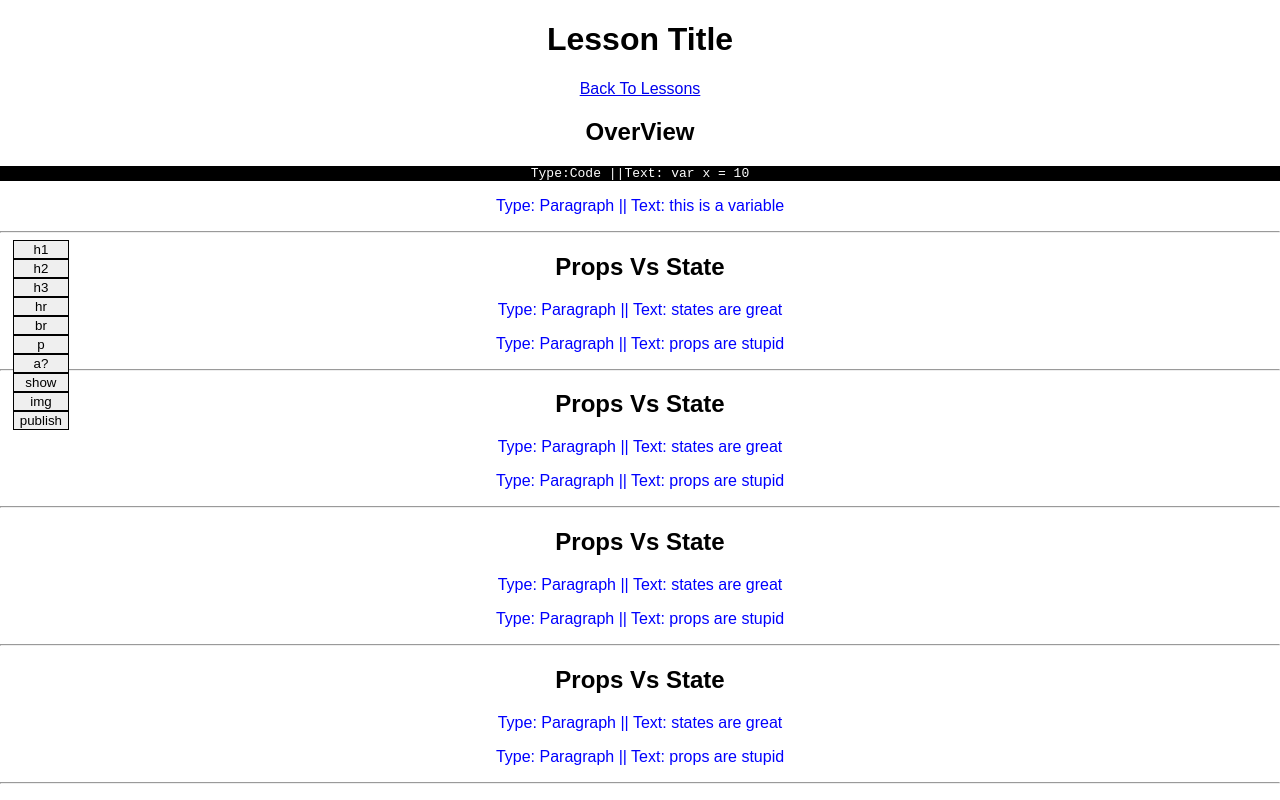
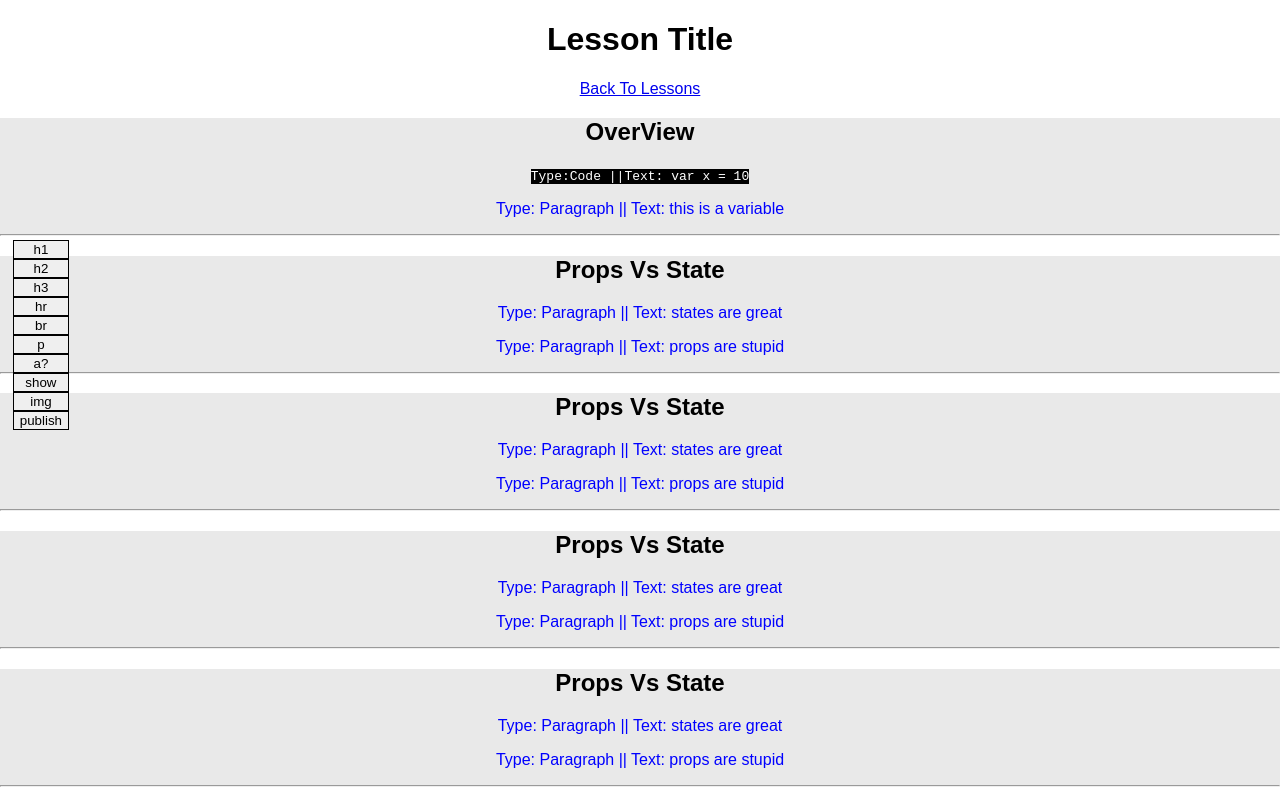
Before and after one commit to shyguy91/lads, a React (Create React App) app: page /lesson in a window 1280 px wide. Built offline with nearby package versions, Linux system fonts and the light colour scheme.

Commit message:
double click editable EVERYTHING! toolbar not finished

```diff
--- /dev/null
+++ b/src/components/teacher/lesson/CustomElement.js
@@ -0,0 +1,32 @@
+import React,{Component} from 'react';
+import '../style.css'
+import Form from './toolbox/form/Form'
+
+//const Code = (props) => (<code className={props.type}>Type:Code ||Text: {props.text}</code>)
+
+// const Paragraph = (props) => (<p onClick={()=>alert('hi')} className={props.type}>Type: Paragraph || Text: {props.text}</p>)
+
+class CustomElement extends Component {
+    // componentWillReceiveProps() {
+    //     this.selectType()
+    // }
+    selectType = () => {
+        if(this.props.editing) {
+            return <Form text={this.props.text} editContent={this.props.editContent} sectionIndex={this.props.sectionIndex} contentIndex={this.props.contentIndex}/>
+        }
+        switch (this.props.type) {
+            case "paragraph":
+                return <p onDoubleClick={this.props.toggleEditing} className={this.props.type}>Type: Paragraph || Text: {this.props.text}</p>;
+            case "code":
+                return <code onDoubleClick={this.props.toggleEditing} className={this.props.type}>Type:Code ||Text: {this.props.text}</code>;
+        }
+    }
+    render() {
+        return (
+            <div>
+                {this.selectType()}
+            </div>
+        )
+    }
+}
+export default CustomElement;
--- a/src/components/teacher/lesson/elementTypes.js
+++ /dev/null
@@ -1,28 +0,0 @@
-import React,{Component} from 'react';
-import '../style.css'
-
-const Code = (props) => (<pre className={props.type}>Type:Code ||Text: {props.text}</pre>)
-
-const Paragraph = (props) => (<p className={props.type}>Type: Paragraph || Text: {props.text}</p>)
-
-class CustomElement extends Component {
-    // componentWillReceiveProps() {
-    //     this.selectType()
-    // }
-    selectType = () => {
-        switch (this.props.type) {
-            case "paragraph":
-                return <Paragraph type={this.props.type} text={this.props.text}/>;
-            case "code":
-                return <Code type={this.props.type} text={this.props.text} />;
-        }
-    }
-    render() {
-        return (
-            <div>
-                {this.selectType()}
-            </div>
-        )
-    }
-}
-export default CustomElement;
--- a/src/components/teacher/lesson/lesson.js
+++ b/src/components/teacher/lesson/lesson.js
@@ -3,83 +3,145 @@ import '../style.css'
 import { Link } from 'react-router-dom'
 import Section from './section'
 import Toolbox from './toolbox/Toolbox'
+import Form from './toolbox/form/Form'
 
 class Lesson extends Component {
     constructor(props) {
         super(props)
         this.state = {
-            title:"Lesson Title",
+            elementAdding: false,
+            currentButton: '',
+            currentSection: 0,
+
+            title: "Lesson Title",
             sections: [
                 {
                     header: "OverView",
+                    headerEditable: false,
                     contents: [//array of customElem
                         {
+                            editable: false,
                             type: "code",
                             text: "var x = 10"
                         },
                         {
+                            editable: false,
                             type: "paragraph",
                             text: "this is a variable"
                         }]
                 },
                 {
                     header: "Props Vs State",
+                    headerEditable: false,
                     contents: [
                         {
+                            editable: false,
                             type: "paragraph",
                             text: "states are great"
                         },
                         {
+                            editable: false,
                             type: "paragraph",
                             text: "props are stupid"
                         }]
                 },
                 {
                     header: "Props Vs State",
+                    headerEditable: false,
                     contents: [
                         {
+                            editable: false,
                             type: "paragraph",
                             text: "states are great"
                         },
                         {
+                            editable: false,
                             type: "paragraph",
                             text: "props are stupid"
                         }]
                 },
                 {
                     header: "Props Vs State",
+                    headerEditable: false,
                     contents: [
                         {
+                            editable: false,
                             type: "paragraph",
                             text: "states are great"
                         },
                         {
+                            editable: false,
                             type: "paragraph",
                             text: "props are stupid"
                         }]
                 },
                 {
                     header: "Props Vs State",
+                    headerEditable: false,
                     contents: [
                         {
+                            editable: false,
                             type: "paragraph",
                             text: "states are great"
                         },
                         {
+                            editable: false,
                             type: "paragraph",
                             text: "props are stupid"
                         }]
                 }
             ]
         }
+        this.addSection = this.addSection.bind(this);
+        this.editContent = this.editContent.bind(this);
+        this.toggleElementAdding = this.toggleElementAdding.bind(this);
+        this.toggleEditing = this.toggleEditing.bind(this);
     }
 
-    addSection(sectionIndex) {
+    addSection(header) {
+        let newSection = {
+            header: header,
+            headerEditable: false,
+            contents: []
+        }
+        this.setState({sections: this.state.sections.concat(newSection)});
+    }
+
+    editContent(newText, sectionIndex, contentIndex) {
+        console.log(`${newText}, ${sectionIndex}, ${contentIndex}`)
+        if(contentIndex >= 0) {
+            this.setState((prevState)=>{return{[prevState.sections[sectionIndex]]:prevState.sections[sectionIndex].contents[contentIndex].text=newText}})
+        }
+        else if(sectionIndex >= 0) {
+            this.setState((prevState)=>{return{[prevState.sections[sectionIndex]]:prevState.sections[sectionIndex].header=newText}})
+        }
+        this.toggleEditing(sectionIndex, contentIndex);
+    }
+
+    toggleEditHeader(sectionIndex) {
 
     }
 
-    addContent(sectionIndex, contentIndex) {
+    toggleEditContent(sectionIndex, contentIndex) {
 
+    }
+
+    toggleEditing(sectionIndex, contentIndex) {
+        if(contentIndex >= 0) {
+            let contentEditable = this.state.sections[sectionIndex].contents[contentIndex].editable;
+            this.setState((prevState)=>{return{[prevState.sections[sectionIndex]]:prevState.sections[sectionIndex].contents[contentIndex].editable = !contentEditable}})
+        }
+        else if(sectionIndex >= 0) {
+            let sectionEditable = this.state.sections[sectionIndex].headerEditable;
+            this.setState((prevState)=>{return{[prevState.sections[sectionIndex]]:prevState.sections[sectionIndex].headerEditable = !sectionEditable}})
+        }
+    }
+
+    toggleElementAdding(buttonLabel) {
+        this.setState({ elementAdding: !this.state.elementAdding});
+        if(buttonLabel) {
+            this.setState({currentButton: buttonLabel.target.innerHTML});
+        }
     }
 
     componentWillMount() {
@@ -88,17 +150,19 @@ class Lesson extends Component {
 
     render() {
         var displaySections = this.state.sections.map((section, index) => {
-            return <Section key={index} section={section} contents={section.contents} ></Section>
+            return <Section key={index} section={section} contents={section.contents} sectionIndex={index} toggleEditing={this.toggleEditing} editContent={this.editContent}></Section>
         })
+        let formHtml = <Form toggleNew={this.toggleElementAdding} addElement={this.addSection}/>;
+        let form = (this.state.elementAdding ? formHtml : '');
         return (
             <div>
                 <h1 className="test">{this.state.title}</h1>
                 <Link to='/lessons'>Back To Lessons</Link>
                 {displaySections}
 
-                <Toolbox />
+                <Toolbox toggleElementAdding={this.toggleElementAdding}/>
+                {form}
             </div>
-
         )
     }
 }
--- a/src/components/teacher/lesson/section.js
+++ b/src/components/teacher/lesson/section.js
@@ -1,23 +1,28 @@
 import React, { Component } from 'react';
-import CustomElement from './elementTypes'
-
-const Header = (props) => (<h2>{props.header}</h2>)
+import CustomElement from './CustomElement'
+import Form from './toolbox/form/Form'
 
 class Section extends Component {
-    constructor(props) {
-        super(props)
-        this.state = {
-            contents: []
+
+    header = () => {
+        if(this.props.section.headerEditable) {
+            return <Form text={this.props.section.header} editContent={this.props.editContent} sectionIndex={this.props.sectionIndex}/>
         }
+        return (<h2 onDoubleClick={()=>this.props.toggleEditing(this.props.sectionIndex)}>{this.props.section.header}</h2>)
     }
+
     render() {
         var displayContent = this.props.contents.map((content, index) => {
-            return <CustomElement key={index} type={content.type} text={content.text}></CustomElement>
+            return <CustomElement key={index} editing={content.editable}
+            toggleEditing={()=>this.props.toggleEditing(this.props.sectionIndex, index)}
+            type={content.type} text={content.text} editContent={this.props.editContent}
+            sectionIndex={this.props.sectionIndex} contentIndex={index}></CustomElement>
         })
+
         return (
 
-            <div>
-                <Header header={this.props.section.header} />
+            <div className='section'>
+                {this.header()}
                 {displayContent}
                 <hr />
             </div>
--- a/src/components/teacher/lesson/toolbox/form/Form.js
+++ b/src/components/teacher/lesson/toolbox/form/Form.js
@@ -14,8 +14,12 @@ class Form extends Component {
 
     handleSubmit(event) {
         event.preventDefault();
-        this.props.addElement(this.state.input);
-        this.props.toggleNew();
+        this.props.editContent(this.state.input, this.props.sectionIndex, this.props.contentIndex);
+        //this.props.toggleNew();
+    }
+
+    componentWillMount() {
+        this.setState({input: this.props.text});
     }
 
     render() {
--- a/src/components/teacher/style.css
+++ b/src/components/teacher/style.css
@@ -6,3 +6,7 @@
 .paragraph{
     color:blue;
 }
+
+.section{
+    background-color: rgb(233, 233, 233);
+}
```
Also changed, not shown: src/components/teacher/lesson/toolbox/Toolbox.js (+15 -15 lines).
